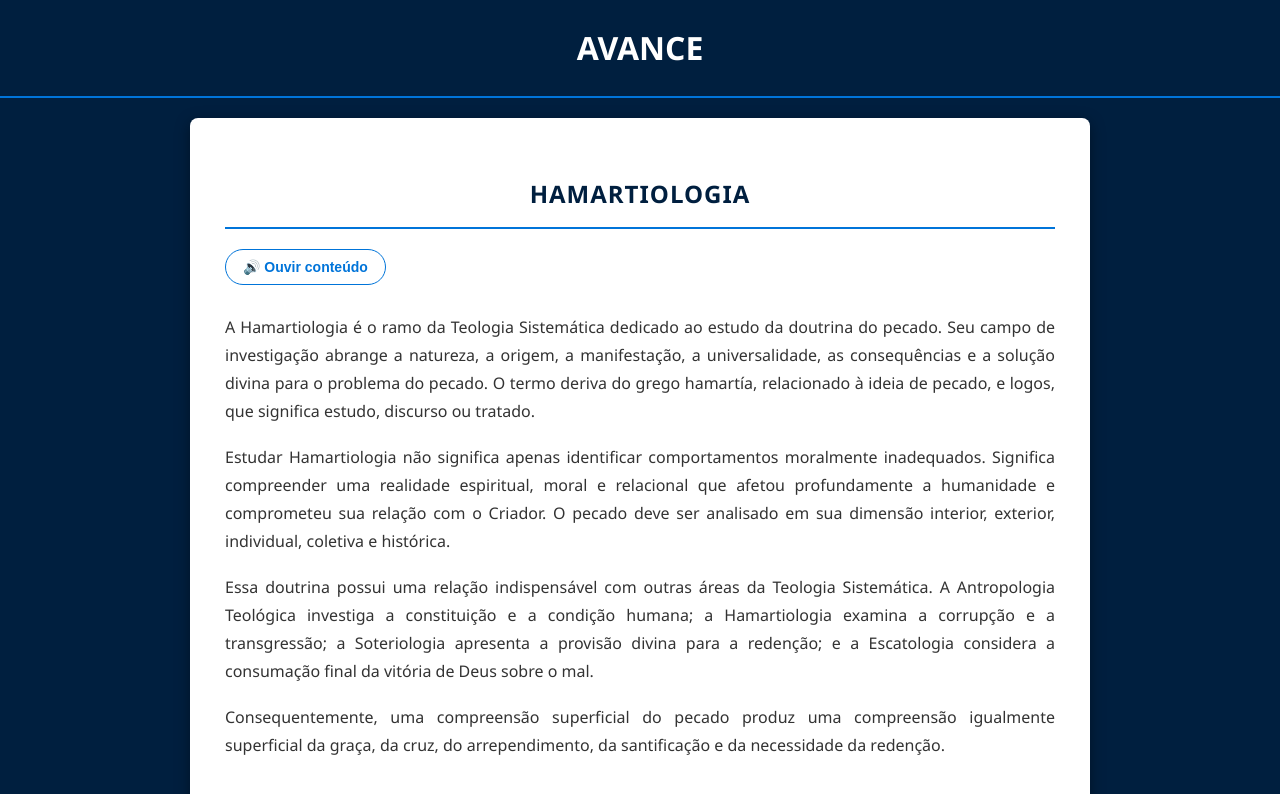
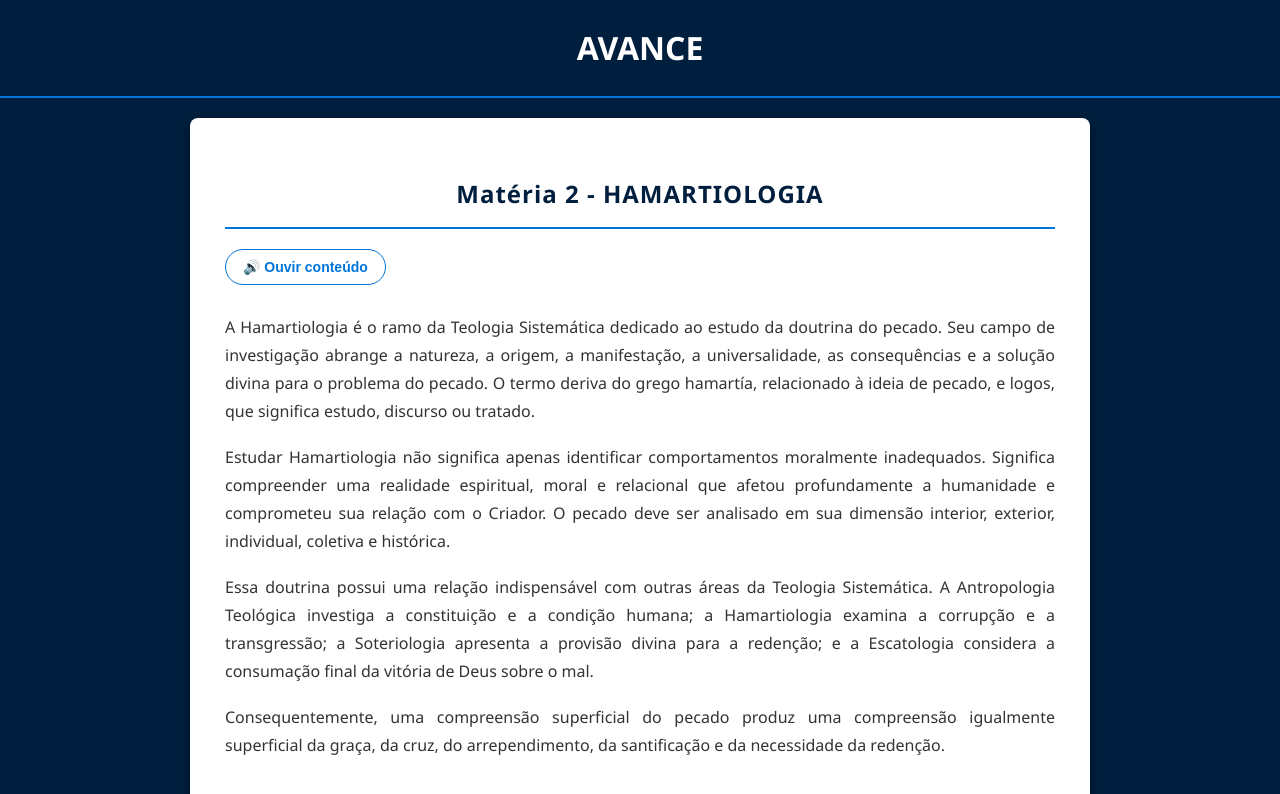
Before and after one commit to escolateologicavance-debug/Curso-B-sico-em-Teologia-, a plain HTML site: page materia2.html in a window 1280 px wide. Shown: the top 794 px of the page. Drawn offline with Linux system fonts and the light colour scheme.

Commit message:
Update materia2.html

```diff
--- a/materia2.html
+++ b/materia2.html
@@ -182,7 +182,7 @@ blockquote {
 
 <div id="secao-leitura" class="secao ativa">
 
-<h2>HAMARTIOLOGIA</h2>
+<h2>Matéria 2 - HAMARTIOLOGIA</h2>
 
 <div class="audio-simples">
     <button id="btnAudio" type="button" onclick="alternarAudio()">
```
